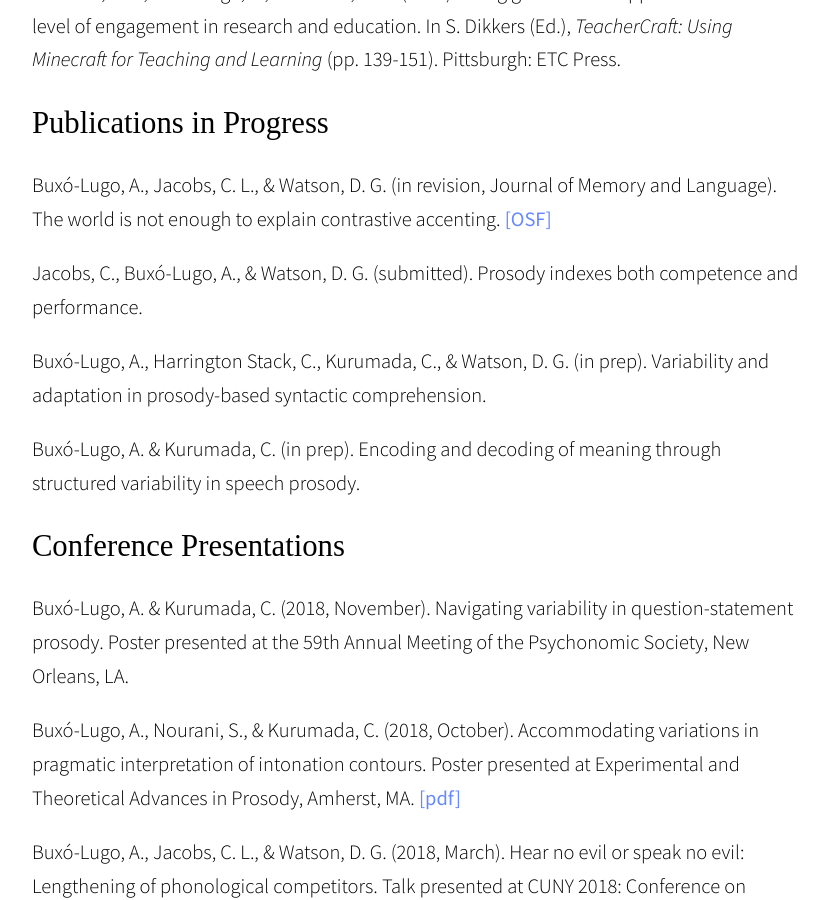
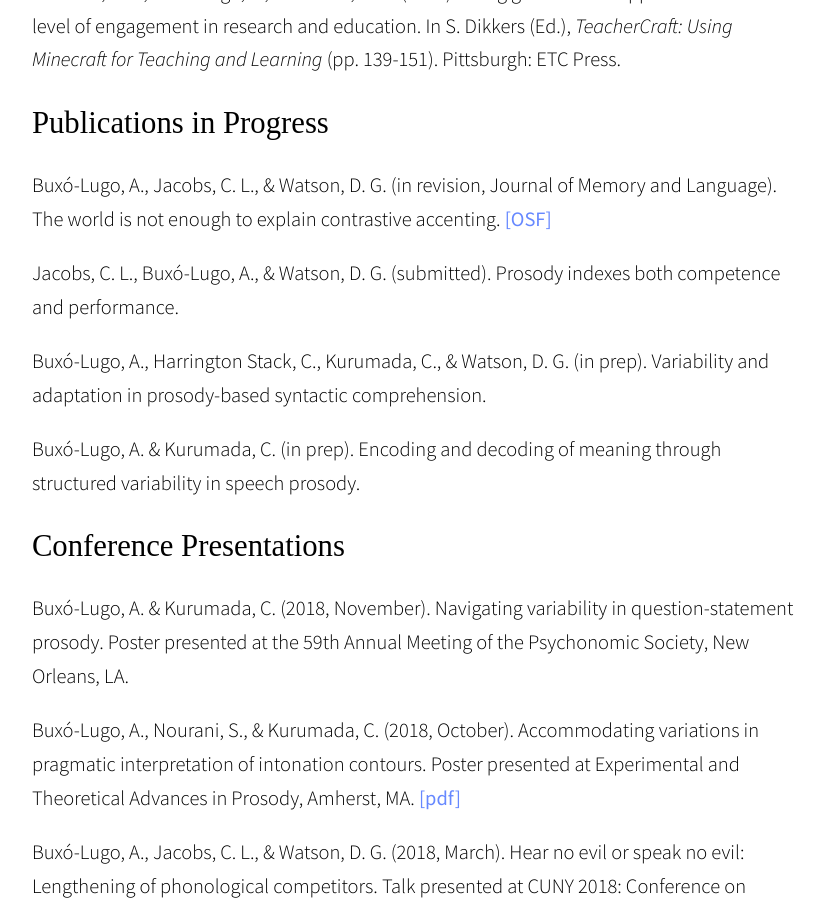
Before and after one commit to abuxolugo/abuxolugo.github.io, a Jekyll site: the page built from publications.md, in a window 1280 px wide and 900 px high, scrolled down 727 px. Shown: the whole window, without its empty margins (219-1047 px from the left). Built offline with Jekyll 4.4.1, drawn with Linux system fonts in a browser that asks for light colours; some web fonts are replaced.

```diff
--- a/publications.md
+++ b/publications.md
@@ -16,7 +16,7 @@ Toscano, J. C., Buxó-Lugo, A., & Watson, D. G. (2015). Using game-based approac
 
 Buxó-Lugo, A., Jacobs, C. L., & Watson, D. G. (in revision, Journal of Memory and Language). The world is not enough to explain contrastive accenting. [[OSF]](https://osf.io/ef5wu/)
 
-Jacobs, C., Buxó-Lugo, A., & Watson, D. G. (submitted). Prosody indexes both competence and performance.
+Jacobs, C. L., Buxó-Lugo, A., & Watson, D. G. (submitted). Prosody indexes both competence and performance.
 
 Buxó-Lugo, A., Harrington Stack, C., Kurumada, C., & Watson, D. G. (in prep). Variability and adaptation in prosody-based syntactic comprehension.
 
```
